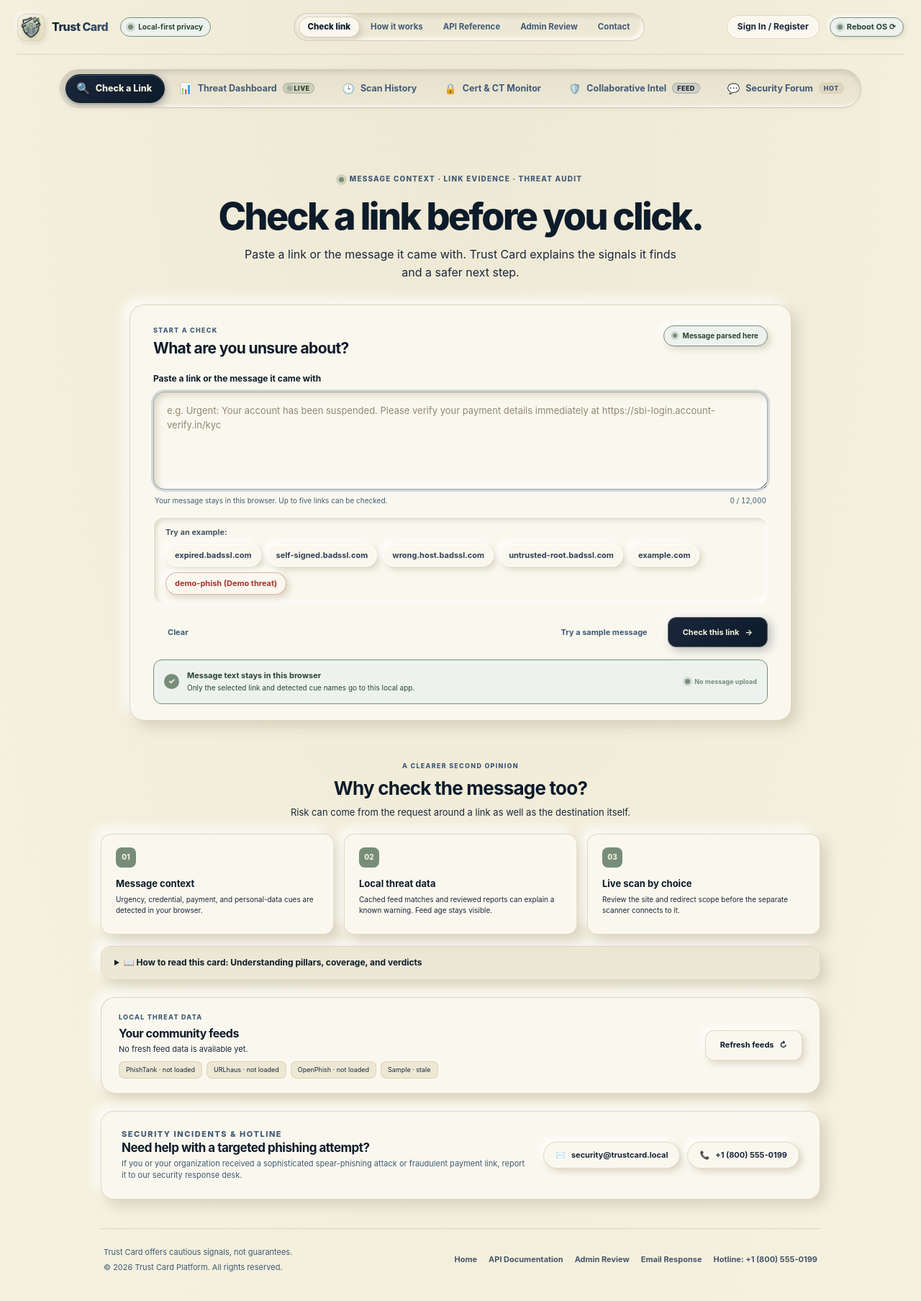
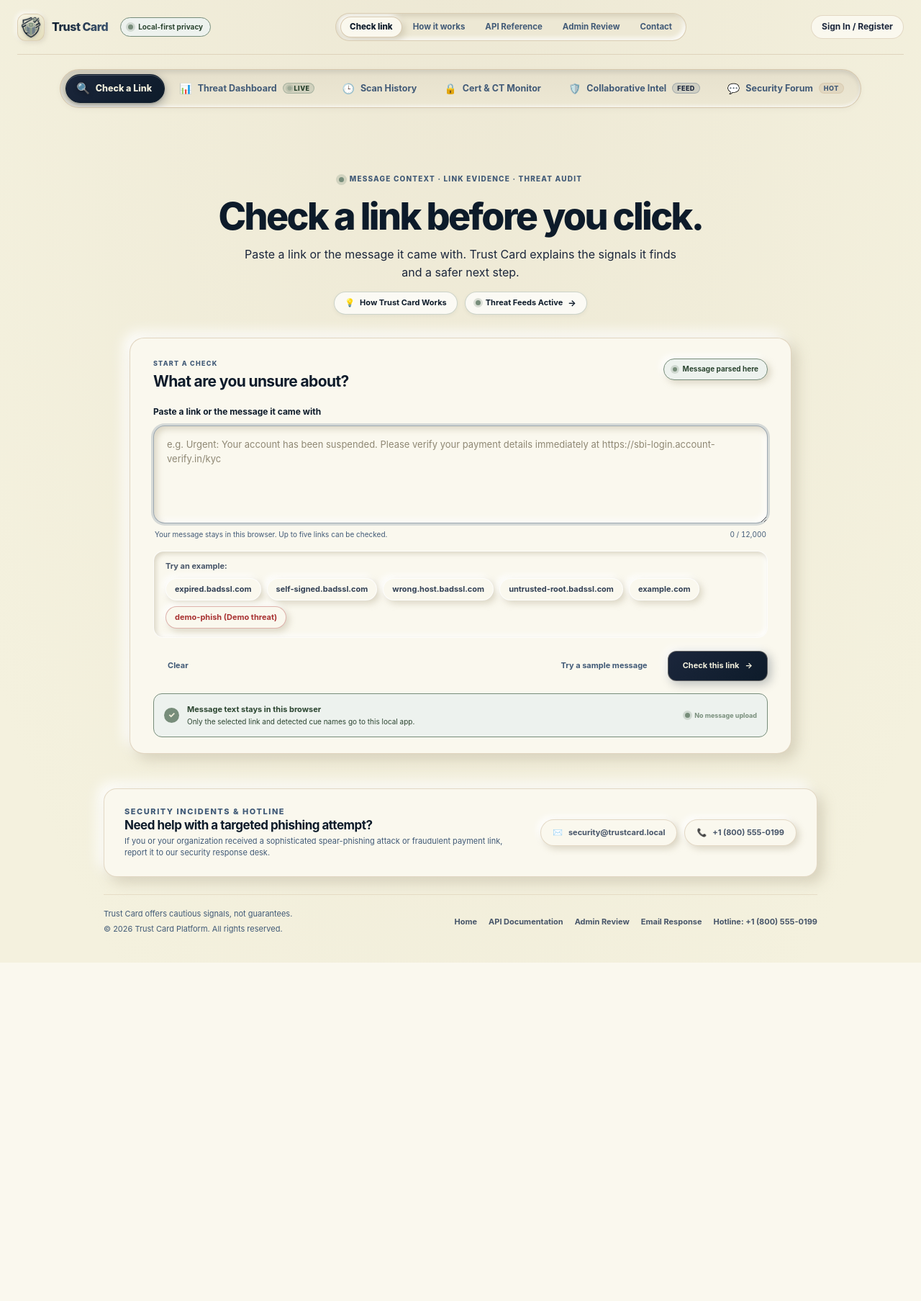
Before and after one commit to aritradutta-dev/Trust-Card, a FastAPI app: page / in a window 1280 px wide. Shown: the whole page at 72% size. After the commit the page ends 1337 px from the top, so only its background shows below. Run offline with FastAPI, Linux system fonts and the light colour scheme; tables that the repository leaves empty hold one stand-in row (values such as "Sample post").

Commit message:
feat: declutter scanner view, relocate methodology to modal, move feeds to Intel Hub, integrate hotline into footer, and remove reboot OS button

```diff
--- a/app/static/app.mjs
+++ b/app/static/app.mjs
@@ -259,6 +259,31 @@ document.querySelector('#refresh-feeds')?.addEventListener('click', () => feedDi
 document.querySelector('#cancel-feeds')?.addEventListener('click', () => feedDialog?.close());
 document.querySelector('[data-close-dialog="feed-consent"]')?.addEventListener('click', () => feedDialog?.close());
 document.querySelector('#approve-feeds')?.addEventListener('click', refreshFeeds);
+
+// How it works dialog
+const howDialog = document.querySelector('#how-it-works-dialog');
+document.querySelectorAll('#nav-how-btn, #mobile-how-btn, #hero-how-btn, [data-open-dialog="how-it-works-dialog"]').forEach((el) => {
+  el.addEventListener('click', (e) => {
+    e.preventDefault();
+    howDialog?.showModal();
+  });
+});
+document.querySelectorAll('[data-close-dialog="how-it-works-dialog"]').forEach((el) => {
+  el.addEventListener('click', () => howDialog?.close());
+});
+howDialog?.addEventListener('click', (e) => {
+  const rect = howDialog.getBoundingClientRect();
+  const isInDialog = (rect.top <= e.clientY && e.clientY <= rect.top + rect.height
+    && rect.left <= e.clientX && e.clientX <= rect.left + rect.width);
+  if (!isInDialog) {
+    howDialog.close();
+  }
+});
+
+// Hero feed trigger switches to Collaborative Intel tab
+document.querySelector('#hero-feed-trigger')?.addEventListener('click', () => {
+  switchView('view-intel');
+});
 
 function updateInputPreview() {
   count.textContent = `${input.value.length.toLocaleString()} / 12,000`;
@@ -2253,7 +2278,6 @@ function initBootSequence() {
 
   const whisperBar = document.querySelector('#boot-whisper-bar');
   const whisperText = document.querySelector('#boot-whisper-text');
-  const rebootBtn = document.querySelector('#reboot-system-btn');
   const brandEmblem = document.querySelector('.brand-mark');
 
   let isBooting = false;
@@ -2325,7 +2349,6 @@ function initBootSequence() {
     }
   });
 
-  rebootBtn?.addEventListener('click', () => startBoot(true));
   brandEmblem?.addEventListener('click', (e) => {
     if (e.altKey) {
       e.preventDefault();
--- a/app/static/styles.css
+++ b/app/static/styles.css
@@ -1492,6 +1492,14 @@ textarea:focus { border-color: rgba(65, 90, 119, 0.5); box-shadow: var(--nm-inse
 .feed-status { display: flex; flex-wrap: wrap; gap: 6px; }
 .feed-chip { padding: 4px 9px; border: 1px solid rgba(212, 196, 168, 0.6); border-radius: 8px; color: var(--muted); background: var(--surface); font-size: 9px; }
 .feed-panel > .button { flex: 0 0 auto; }
+.intel-feed-panel {
+  max-width: 1000px;
+  margin: 0 auto 24px;
+  border: 1px solid rgba(212, 196, 168, 0.6);
+  border-radius: 18px;
+  background: var(--paper);
+  box-shadow: var(--shadow);
+}
 
 /* Support & Contact Panel */
 .support-panel {
@@ -1554,16 +1562,36 @@ textarea:focus { border-color: rgba(65, 90, 119, 0.5); box-shadow: var(--nm-inse
 
 .footer {
   display: flex;
+  flex-direction: column;
+  gap: 24px;
+  max-width: 1000px;
+  margin: 48px auto 0;
+  padding: 0 4px 38px;
+  color: var(--quiet);
+  font-size: 11px;
+}
+
+.footer-hotline-card {
+  display: flex;
+  justify-content: space-between;
+  align-items: center;
+  flex-wrap: wrap;
+  gap: 20px;
+  padding: 24px 28px;
+  border: 1px solid rgba(212, 196, 168, 0.6);
+  border-radius: 18px;
+  background: var(--paper);
+  box-shadow: var(--shadow);
+}
+
+.footer-bottom-row {
+  display: flex;
   justify-content: space-between;
   align-items: center;
   flex-wrap: wrap;
   gap: 16px;
-  max-width: 1000px;
-  margin: 40px auto 0;
-  padding: 24px 4px 38px;
-  border-top: 1px solid rgba(212, 196, 168, 0.6);
-  color: var(--quiet);
-  font-size: 11px;
+  padding-top: 18px;
+  border-top: 1px solid rgba(212, 196, 168, 0.45);
 }
 .footer-meta {
   display: flex;
@@ -2892,32 +2920,99 @@ textarea:focus { border-color: rgba(65, 90, 119, 0.5); box-shadow: var(--nm-inse
   transition: opacity 0.25s ease, transform 0.25s ease;
 }
 
-/* Topbar system status / replay button */
-.system-reboot-btn {
+/* Hero Action Pills */
+.hero-actions-strip {
+  display: flex;
+  align-items: center;
+  justify-content: center;
+  flex-wrap: wrap;
+  gap: 10px;
+  margin-top: 14px;
+}
+
+.hero-guide-pill,
+.hero-feed-pill {
   display: inline-flex;
   align-items: center;
-  gap: 6px;
-  padding: 4px 10px;
+  gap: 7px;
+  padding: 6px 14px;
   border-radius: 99px;
+  border: 1px solid rgba(119, 141, 122, 0.35);
+  background: rgba(255, 255, 255, 0.72);
+  backdrop-filter: blur(8px);
+  color: var(--ink);
   font-size: 11px;
   font-weight: 700;
-  font-family: -apple-system, BlinkMacSystemFont, "Segoe UI", Roboto, sans-serif;
-  background: #EDF2EE;
-  color: #2B4530;
-  border: 1px solid #778D7A;
   cursor: pointer;
-  box-shadow: 2px 2px 5px rgba(180, 170, 150, 0.3), -2px -2px 5px #ffffff;
   transition: all 0.2s cubic-bezier(0.16, 1, 0.3, 1);
-}
-.system-reboot-btn:hover {
-  background: #E0EADE;
+  box-shadow: 0 2px 6px rgba(13, 27, 42, 0.05);
+  text-decoration: none;
+}
+
+.hero-guide-pill:hover,
+.hero-feed-pill:hover {
+  background: #ffffff;
+  border-color: var(--sage);
   transform: translateY(-1px);
-  box-shadow: 3px 4px 8px rgba(180, 170, 150, 0.4), -2px -2px 6px #ffffff;
-  color: #1a3020;
-}
-.system-reboot-btn:active {
-  transform: translateY(1px);
-  box-shadow: inset 1px 1px 3px rgba(0, 0, 0, 0.15);
+  box-shadow: 0 4px 12px rgba(13, 27, 42, 0.09);
+  color: var(--blue);
+}
+
+.hero-feed-pill .status-dot {
+  width: 7px;
+  height: 7px;
+}
+
+.hero-feed-pill .pill-arrow {
+  color: var(--sage);
+  font-size: 12px;
+}
+
+/* How It Works Modal Dialog */
+.how-dialog-card {
+  width: min(100% - 32px, 860px);
+  max-width: 860px;
+  max-height: 88vh;
+  padding: 26px 30px;
+  border: 1px solid rgba(212, 196, 168, 0.6);
+  border-radius: 20px;
+  background: var(--paper);
+  box-shadow: 0 25px 80px rgba(30, 34, 72, .24);
+}
+
+.how-dialog-body {
+  overflow-y: auto;
+  max-height: calc(88vh - 140px);
+  padding-right: 4px;
+}
+
+.how-dialog-body .how-grid {
+  margin: 16px 0 22px;
+}
+
+.how-dialog-body .how-card {
+  box-shadow: var(--nm-raised-sm);
+}
+
+.how-section-intro {
+  margin-bottom: 16px;
+  text-align: left;
+}
+
+.how-section-intro .step-label {
+  margin-bottom: 6px;
+}
+
+.how-section-intro h3 {
+  margin: 0 0 6px;
+  font-size: 20px;
+  color: var(--ink);
+}
+
+.how-section-intro p {
+  margin: 0;
+  color: var(--muted);
+  font-size: 13px;
 }
 
 @media (prefers-reduced-motion: reduce) {
--- a/app/templates/index.html
+++ b/app/templates/index.html
@@ -50,7 +50,7 @@
     </a>
     <nav class="top-nav" aria-label="Main navigation">
       <a class="nav-active" href="#view-checker" data-tab-target="view-checker">Check link</a>
-      <a href="#how-it-works">How it works</a>
+      <a href="#how-it-works" id="nav-how-btn">How it works</a>
       <a href="/api">API Reference</a>
       <a href="/admin/reports">Admin Review</a>
       <a href="#contact">Contact</a>
@@ -59,9 +59,6 @@
       <div id="auth-user-container">
         <button id="auth-trigger-btn" class="auth-trigger-btn" type="button">Sign In / Register</button>
       </div>
-      <button id="reboot-system-btn" class="system-reboot-btn" type="button" title="Replay Cyber Boot Initialization">
-        <span class="status-dot" aria-hidden="true"></span> Reboot OS ⟳
-      </button>
       <button id="mobile-menu-btn" class="mobile-menu-btn" aria-label="Toggle navigation menu" aria-expanded="false" aria-controls="mobile-nav">
         <span class="menu-icon" aria-hidden="true">☰</span>
       </button>
@@ -71,7 +68,7 @@
   <nav id="mobile-nav" class="mobile-nav" hidden aria-label="Mobile Navigation">
     <div class="mobile-nav-inner">
       <a class="mobile-nav-link" href="#view-checker" data-tab-target="view-checker">Check a Link</a>
-      <a class="mobile-nav-link" href="#how-it-works">How It Works</a>
+      <a class="mobile-nav-link" href="#how-it-works" id="mobile-how-btn">How It Works</a>
       <a class="mobile-nav-link" href="#view-dashboard" data-tab-target="view-dashboard">Threat Dashboard</a>
       <a class="mobile-nav-link" href="#view-history" data-tab-target="view-history">Scan History</a>
       <a class="mobile-nav-link" href="#view-ct" data-tab-target="view-ct">Certificate & CT Monitor</a>
@@ -105,6 +102,10 @@
         <div class="eyebrow"><span class="eyebrow-dot" aria-hidden="true"></span> MESSAGE CONTEXT · LINK EVIDENCE · THREAT AUDIT</div>
         <h1>Check a link before you click.</h1>
         <p>Paste a link or the message it came with. Trust Card explains the signals it finds and a safer next step.</p>
+        <div class="hero-actions-strip">
+          <button id="hero-how-btn" class="hero-guide-pill" type="button"><span aria-hidden="true">💡</span> How Trust Card Works</button>
+          <button id="hero-feed-trigger" class="hero-feed-pill" type="button" title="View & update threat feeds in Collaborative Intel"><span class="status-dot green" aria-hidden="true"></span> <span>Threat Feeds Active</span> <span class="pill-arrow" aria-hidden="true">→</span></button>
+        </div>
       </section>
 
       <!-- Scan Progress Indicator -->
@@ -178,56 +179,6 @@
       </section>
 
       <section id="result-region" class="result-region" aria-live="polite" aria-atomic="true" hidden></section>
-
-      <section id="how-it-works" class="how-section" aria-labelledby="how-title">
-        <div class="section-heading"><p class="step-label">A CLEARER SECOND OPINION</p><h2 id="how-title">Why check the message too?</h2><p>Risk can come from the request around a link as well as the destination itself.</p></div>
-        <div class="how-grid">
-          <article class="how-card"><span class="how-icon" aria-hidden="true">01</span><h3>Message context</h3><p>Urgency, credential, payment, and personal-data cues are detected in your browser.</p></article>
-          <article class="how-card"><span class="how-icon" aria-hidden="true">02</span><h3>Local threat data</h3><p>Cached feed matches and reviewed reports can explain a known warning. Feed age stays visible.</p></article>
-          <article class="how-card"><span class="how-icon" aria-hidden="true">03</span><h3>Live scan by choice</h3><p>Review the site and redirect scope before the separate scanner connects to it.</p></article>
-        </div>
-
-        <div class="how-to-read-container">
-          <details class="how-to-read-details">
-            <summary class="how-to-read-summary">
-              <span>📖 How to read this card: Understanding pillars, coverage, and verdicts</span>
-            </summary>
-            <div class="how-to-read-content">
-              <div class="read-block">
-                <h4>1. Why "No warning found" is never "Safe"</h4>
-                <p>Attackers register new domains daily, use legitimate cloud hosting, and obtain valid certificates. A clean result means our automated checks detected no known threat signatures across the checked scope — it is never an endorsement or guarantee of safety. Always visit official services directly.</p>
-              </div>
-              <div class="read-block">
-                <h4>2. The 7 Security Pillars</h4>
-                <p>Trust Card unifies 7 security dimensions: Threat Intelligence, URL & Impersonation, Page Content, Certificate & Trust, Web Security, Community Intelligence, and Message Context. Pillars clearly display status badges: <strong>Alert</strong>, <strong>Attention</strong>, <strong>Clear</strong>, or <strong>Not checked</strong>.</p>
-              </div>
-              <div class="read-block">
-                <h4>3. Local vs. Full Scan Coverage</h4>
-                <p><strong>Local-only check:</strong> Zero outbound network connections. Evaluates cached threat intelligence, brand lookalikes, URL structure, and community reports.</p>
-                <p><strong>Full live scan:</strong> Consented connection with IP pinning. Performs deep TLS validation, checks for weak cryptographic key generation, detects credential-harvesting forms, and audits HTTP security headers.</p>
-              </div>
-              <div class="read-block">
-                <h4>4. Indicator Score vs. Authoritative Verdict</h4>
-                <p>The 0–100 indicator score provides transparent risk ranking across completed checks. However, deterministic verdict rules remain authoritative: technical findings like missing headers or certificate expiration will never turn a link into a "Known threat".</p>
-              </div>
-            </div>
-          </details>
-        </div>
-      </section>
-
-      <section class="feed-panel" aria-labelledby="intel-heading">
-        <div class="feed-copy">
-          <p class="step-label">LOCAL THREAT DATA</p>
-          <h2 id="intel-heading">Your community feeds</h2>
-          <p id="feed-summary" class="feed-summary">{% if feed_stale %}No fresh feed data is available yet.{% else %}Threat feeds are up to date.{% endif %}</p>
-          <div id="feed-status" class="feed-status">
-            {% for item in feed_status %}
-            <span class="feed-chip">{% if item.source == "Demo seed" %}Demo data, not real threat intelligence{% else %}{{ item.source }}{% endif %} · {% if not item.available %}not loaded{% elif item.stale %}stale{% else %}updated {{ item.updated_at }}{% endif %}</span>
-            {% endfor %}
-          </div>
-        </div>
-        <button id="refresh-feeds" class="button button-secondary" type="button">Refresh feeds <span aria-hidden="true">↻</span></button>
-      </section>
     </section>
 
     <!-- VIEW 2: Threat Intelligence Dashboard -->
@@ -352,8 +303,23 @@
     <section id="view-intel" class="view-section" hidden>
       <section class="hero">
         <div class="eyebrow"><span class="eyebrow-dot" aria-hidden="true"></span> Community Defense & Collaborative Intel</div>
-        <h1>Collaborative Threat Database</h1>
-        <p>Search verified phishing, malware, fake banking, and fraudulent payment portals shared across our community.</p>
+        <h1>Collaborative Threat Database & Community Feeds</h1>
+        <p>Live threat intelligence feeds, verified phishing & malware indicators, and community intelligence contributions.</p>
+      </section>
+
+      <!-- Threat Intelligence Feeds Panel -->
+      <section class="feed-panel intel-feed-panel" aria-labelledby="intel-heading">
+        <div class="feed-copy">
+          <p class="step-label">COMMUNITY THREAT FEEDS</p>
+          <h2 id="intel-heading">Local Community Intelligence Feeds</h2>
+          <p id="feed-summary" class="feed-summary">{% if feed_stale %}No fresh feed data is available yet.{% else %}Threat feeds are up to date.{% endif %}</p>
+          <div id="feed-status" class="feed-status">
+            {% for item in feed_status %}
+            <span class="feed-chip">{% if item.source == "Demo seed" %}Demo data, not real threat intelligence{% else %}{{ item.source }}{% endif %} · {% if not item.available %}not loaded{% elif item.stale %}stale{% else %}updated {{ item.updated_at }}{% endif %}</span>
+            {% endfor %}
+          </div>
+        </div>
+        <button id="refresh-feeds" class="button button-secondary" type="button">Refresh feeds <span aria-hidden="true">↻</span></button>
       </section>
 
       <div class="workspace" style="margin-bottom: 24px;">
@@ -473,9 +439,9 @@
       </div>
     </section>
 
-    <!-- Support Section -->
-    <section id="contact" class="support-panel" aria-labelledby="contact-heading">
-      <div class="support-card">
+    <!-- Footer with Integrated Incident Hotline & Navigation Meta -->
+    <footer id="contact" class="footer" aria-labelledby="contact-heading">
+      <div class="footer-hotline-card">
         <div class="support-text">
           <p class="step-label">SECURITY INCIDENTS & HOTLINE</p>
           <h2 id="contact-heading">Need help with a targeted phishing attempt?</h2>
@@ -486,9 +452,8 @@
           <a href="tel:+18005550199" class="contact-pill"><span class="pill-icon" aria-hidden="true">📞</span> +1 (800) 555-0199</a>
         </div>
       </div>
-    </section>
 
-    <footer class="footer">
+      <div class="footer-bottom-row">
         <div class="footer-meta">
           <span>Trust Card offers cautious signals, not guarantees.</span>
           <span id="copyright-year">© 2026 Trust Card Platform. All rights reserved.</span>
@@ -500,10 +465,59 @@
           <a href="mailto:security@trustcard.local">Email Response</a>
           <a href="tel:+18005550199">Hotline: +1 (800) 555-0199</a>
         </div>
+      </div>
     </footer>
   </main>
 
   <div id="toast-container" class="toast-container" aria-live="polite" aria-atomic="true"></div>
+
+  <!-- HOW IT WORKS & METHODOLOGY MODAL -->
+  <dialog id="how-it-works-dialog" class="dialog-card how-dialog-card" aria-labelledby="how-dialog-title">
+    <div class="dialog-heading">
+      <span class="dialog-icon" aria-hidden="true">💡</span>
+      <div>
+        <p class="step-label">SECURITY METHODOLOGY & AUDIT GUIDE</p>
+        <h2 id="how-dialog-title">How Trust Card Works</h2>
+      </div>
+      <button class="dialog-close" type="button" aria-label="Close dialog" data-close-dialog="how-it-works-dialog">×</button>
+    </div>
+    <div class="how-dialog-body">
+      <div class="how-section-intro">
+        <p class="step-label">A CLEARER SECOND OPINION</p>
+        <h3>Why check the message too?</h3>
+        <p>Risk can come from the request around a link as well as the destination itself.</p>
+      </div>
+
+      <div class="how-grid">
+        <article class="how-card"><span class="how-icon" aria-hidden="true">01</span><h3>Message context</h3><p>Urgency, credential, payment, and personal-data cues are detected in your browser.</p></article>
+        <article class="how-card"><span class="how-icon" aria-hidden="true">02</span><h3>Local threat data</h3><p>Cached feed matches and reviewed reports can explain a known warning. Feed age stays visible.</p></article>
+        <article class="how-card"><span class="how-icon" aria-hidden="true">03</span><h3>Live scan by choice</h3><p>Review the site and redirect scope before the separate scanner connects to it.</p></article>
+      </div>
+
+      <div class="how-to-read-container">
+        <div class="read-block">
+          <h4>1. Why "No warning found" is never "Safe"</h4>
+          <p>Attackers register new domains daily, use legitimate cloud hosting, and obtain valid certificates. A clean result means our automated checks detected no known threat signatures across the checked scope — it is never an endorsement or guarantee of safety. Always visit official services directly.</p>
+        </div>
+        <div class="read-block">
+          <h4>2. The 7 Security Pillars</h4>
+          <p>Trust Card unifies 7 security dimensions: Threat Intelligence, URL & Impersonation, Page Content, Certificate & Trust, Web Security, Community Intelligence, and Message Context. Pillars clearly display status badges: <strong>Alert</strong>, <strong>Attention</strong>, <strong>Clear</strong>, or <strong>Not checked</strong>.</p>
+        </div>
+        <div class="read-block">
+          <h4>3. Local vs. Full Scan Coverage</h4>
+          <p><strong>Local-only check:</strong> Zero outbound network connections. Evaluates cached threat intelligence, brand lookalikes, URL structure, and community reports.</p>
+          <p><strong>Full live scan:</strong> Consented connection with IP pinning. Performs deep TLS validation, checks for weak cryptographic key generation, detects credential-harvesting forms, and audits HTTP security headers.</p>
+        </div>
+        <div class="read-block">
+          <h4>4. Indicator Score vs. Authoritative Verdict</h4>
+          <p>The 0–100 indicator score provides transparent risk ranking across completed checks. However, deterministic verdict rules remain authoritative: technical findings like missing headers or certificate expiration will never turn a link into a "Known threat".</p>
+        </div>
+      </div>
+    </div>
+    <div class="dialog-actions" style="margin-top: 20px; display: flex; justify-content: flex-end;">
+      <button class="button button-primary" type="button" data-close-dialog="how-it-works-dialog">Understood</button>
+    </div>
+  </dialog>
 
   <!-- AUTH MODAL -->
   <dialog id="auth-dialog" class="dialog-card" aria-labelledby="auth-title">
```
Lines whose indentation alone changed are shown as unchanged.
